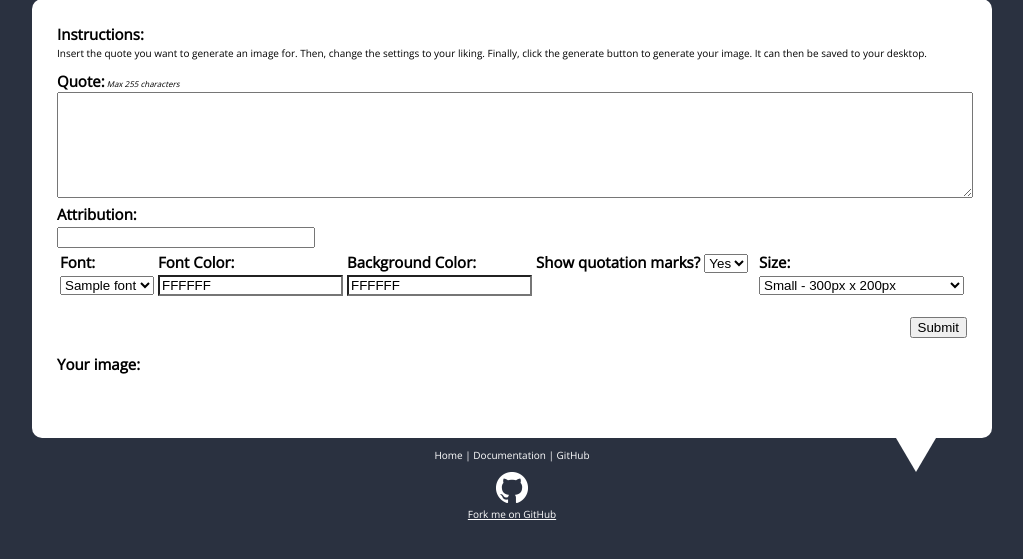
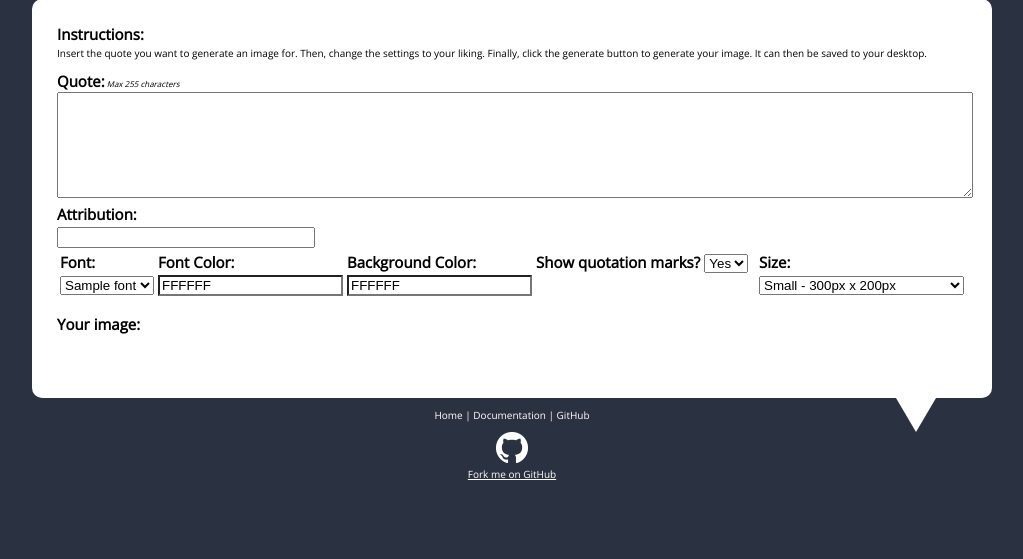
Before and after one commit to Hacym/cite-site, a Flask app: template app/templates/index.html in a window 1280 px wide. Shown: the part 59-618 px from the top of the page, without its empty margins (128-1151 px from the left). Run offline with Flask 2, Linux system fonts and the light colour scheme; the template is opened without the code that fills it: most values are stand-ins (such as "Sample title", 1, 10 or a date in 2020).

Commit message:
Remove submit button
No longer needed!

```diff
--- a/app/templates/index.html
+++ b/app/templates/index.html
@@ -94,7 +94,6 @@
 						</td>
 					</tr>
 				</table>
-				<p style="text-align: right;"><input type="submit" value="Submit"></p>
 			</form>
 			<p class="header">Your image:</p>
 			<div id="image">
```
